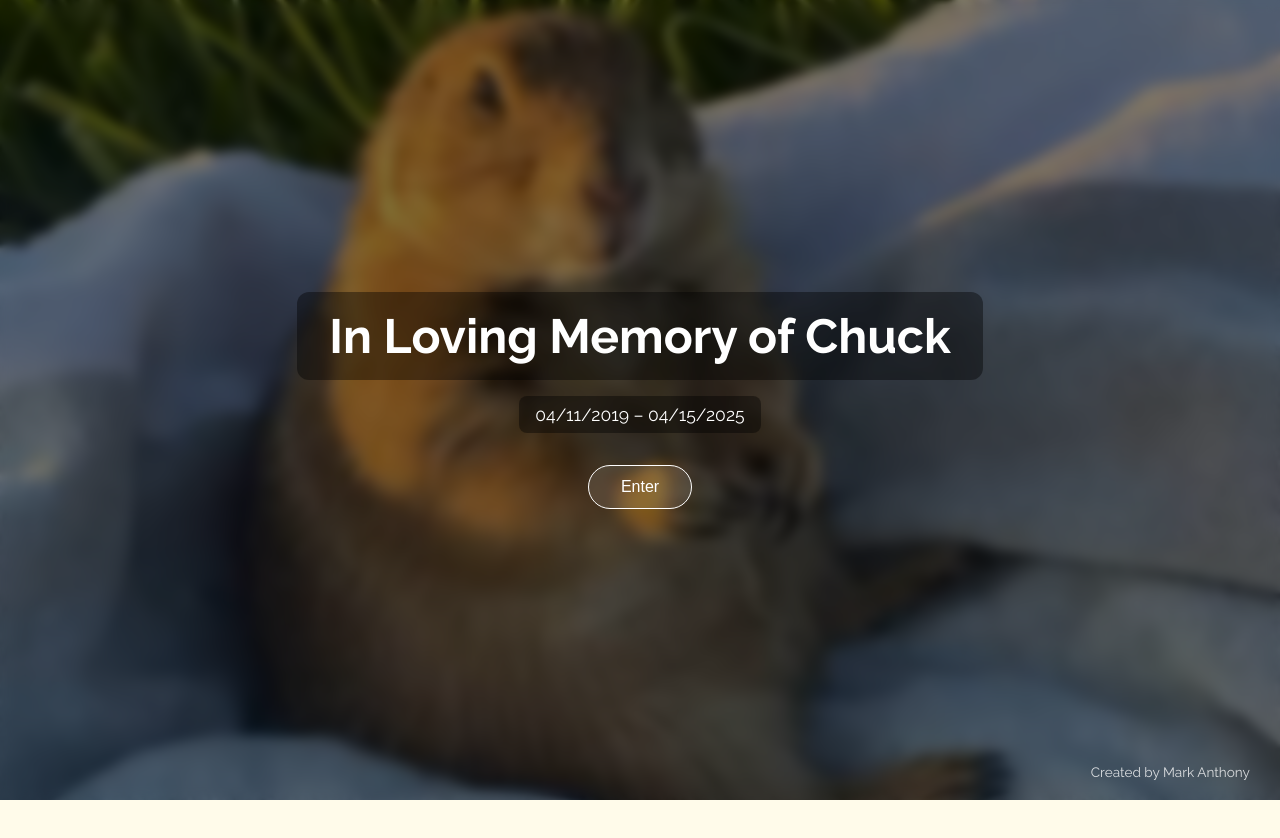
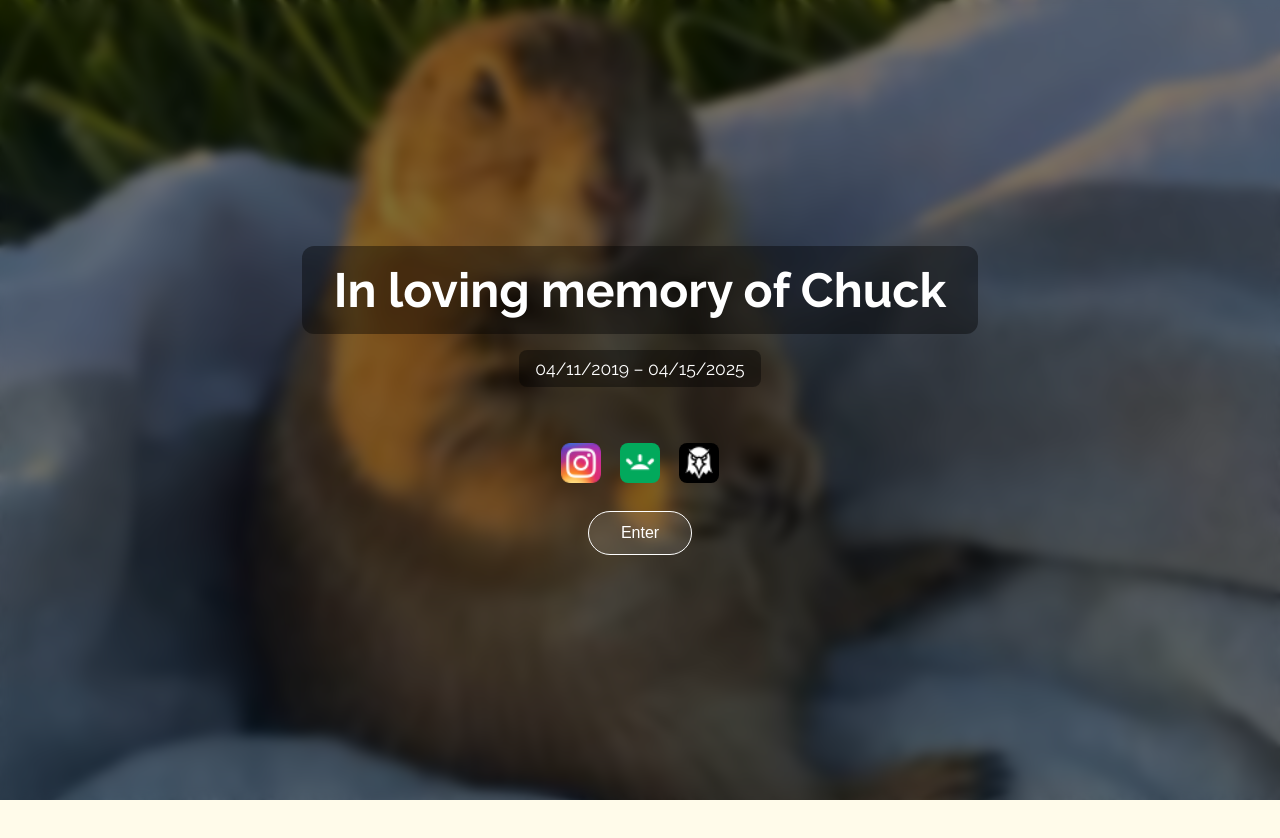
Before and after one commit to JamieMay2020/chuck, a plain HTML site: page index.html in a window 1280 px wide. Shown: the top 838 px of the page. Drawn offline with Linux system fonts and the light colour scheme.

Commit message:
Update index.html

```diff
--- a/index.html
+++ b/index.html
@@ -292,21 +292,50 @@ header {
   border-radius: 8px;
 }
 
+.entrance-socials {
+  display: flex;
+  justify-content: center;
+  gap: 1.2rem;
+  margin: 1.5rem 0;
+}
+
+.entrance-social-icon {
+  width: 40px;
+  height: 40px;
+  border-radius: 8px;
+  transition: transform 0.2s ease;
+}
+
+.entrance-social-icon:hover {
+  transform: scale(1.1);
+}
 
 
 
 
   </style>
 </head>
-
+<link rel="icon" type="image/png" href="favicon.png">
 <body>
 
 <!-- Entrance Page -->
 <div id="entrance">
-  <h1>In Loving Memory of Chuck</h1>
-  <p class="entrance-dates">04/11/2019 – 04/15/2025</p>
-  <button class="enter-button" onclick="enterSite()">Enter</button>
-  <div class="creator-credit">Created by Mark Anthony</div>
+  <h1>In loving memory of Chuck</h1>
+<p class="entrance-dates">04/11/2019 – 04/15/2025</p>
+
+<div class="entrance-socials">
+  <a href="https://www.instagram.com/prairiechuck_/" target="_blank">
+    <img src="insta.png" alt="Instagram" class="entrance-social-icon">
+  </a>
+  <a href="https://www.gofundme.com/f/aid-chucks-heart-and-dental-recovery" target="_blank">
+    <img src="go.png" alt="GoFundMe" class="entrance-social-icon">
+  </a>
+  <a href="https://dexscreener.com/" target="_blank">
+    <img src="dex.png" alt="Dex Screener" class="entrance-social-icon">
+  </a>
+</div>
+
+<button class="enter-button" onclick="enterSite()">Enter</button>
 </div>
 
 
@@ -350,7 +379,7 @@ header {
           <a href="https://www.gofundme.com/f/aid-chucks-heart-and-dental-recovery?attribution_id=sl:b0983e9e-96a0-4335-be6a-6aa508f4d8b7&lang=en_US&utm_campaign=fp_sharesheet&utm_medium=customer&utm_source=instagram_story" target="_blank">
             <img src="go.png" alt="GoFundMe" class="social-image-button">
           </a>
-          <a href="https://dexscreener.com/solana/" target="_blank">
+          <a href="https://dexscreener.com/solana/fart" target="_blank">
             <img src="dex.png" alt="Dex Screener" class="social-image-button">
           </a>
         </div>
```
